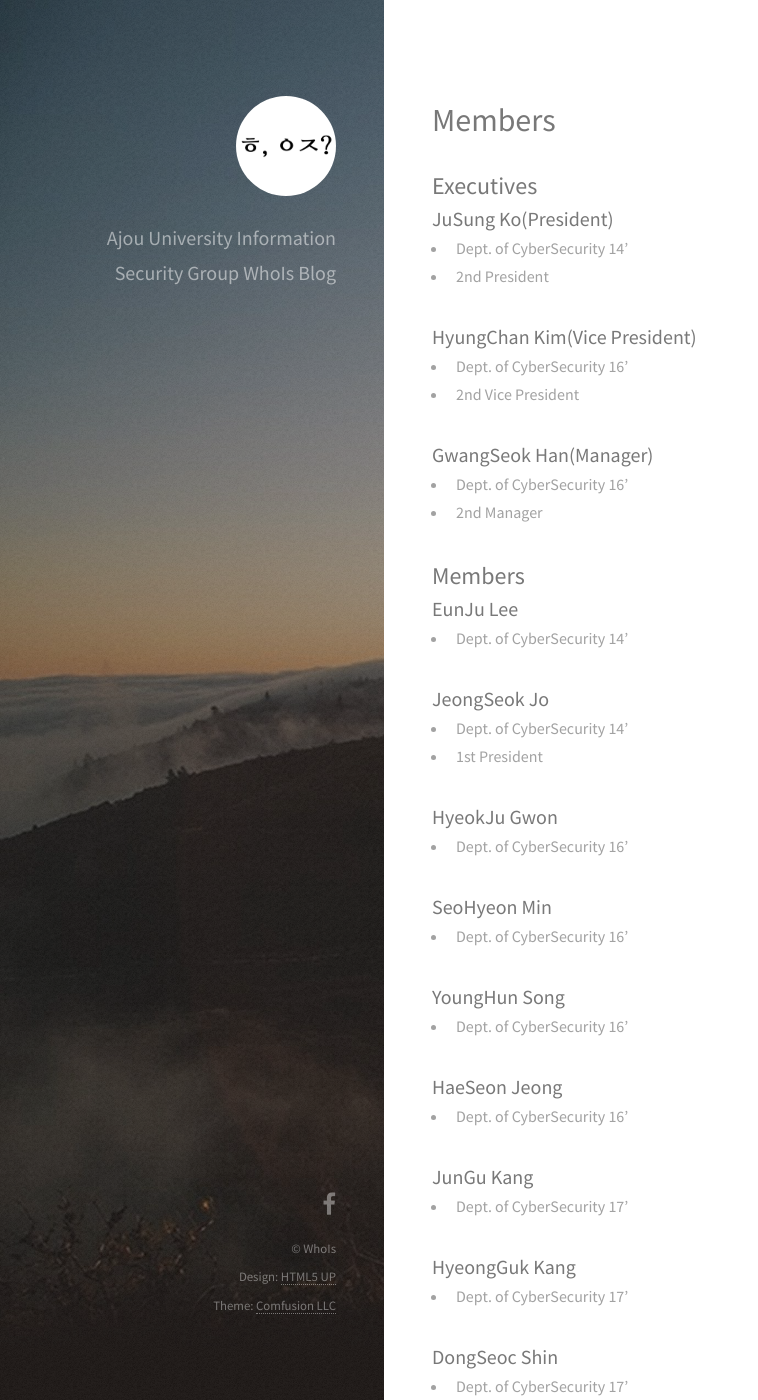
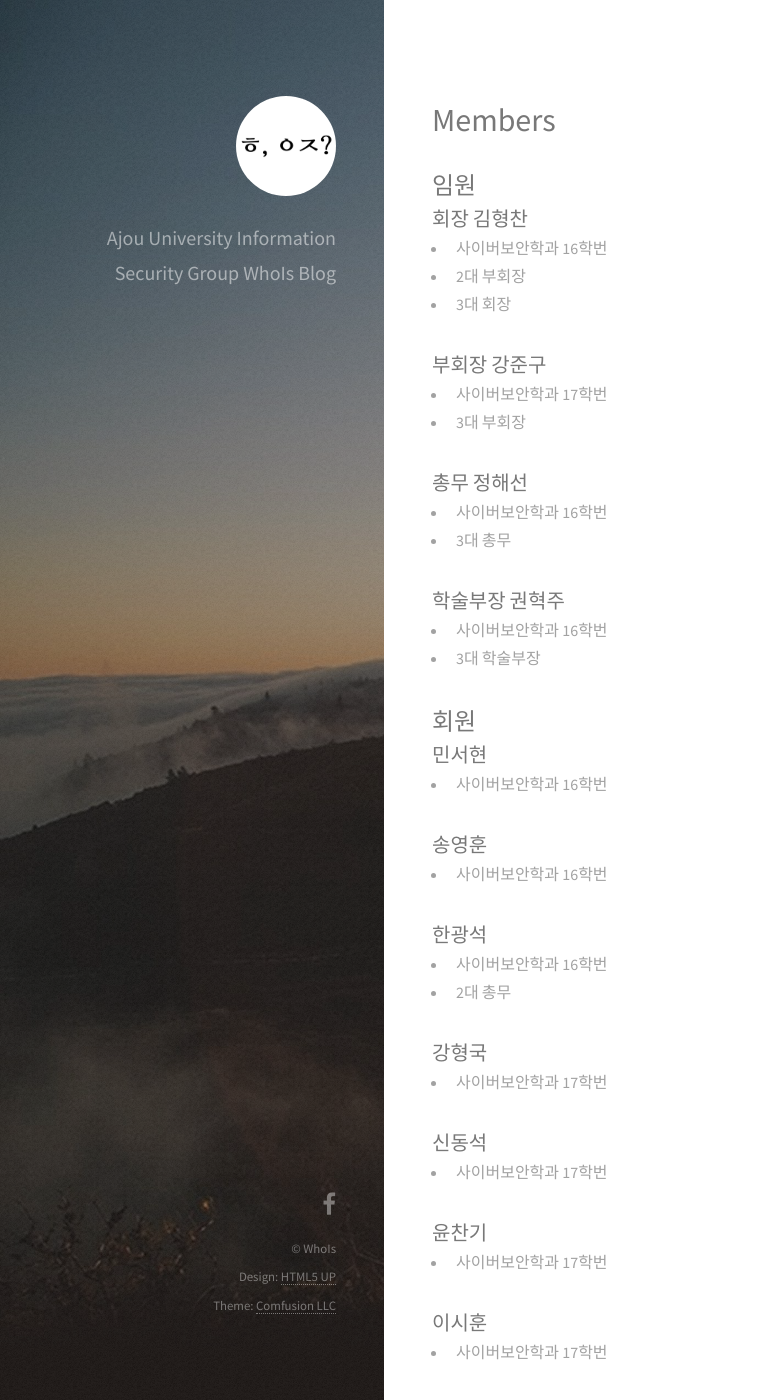
Before and after one commit to ajou-whois/ajou-whois.github.io, a Jekyll site: the page built from members.md, in a window 1280 px wide and 1400 px high. Shown: the whole window, without its empty margins (0-758 px from the left). Built offline with Jekyll 4.4.1, drawn with Linux system fonts in a browser that asks for light colours; nearby versions of some CDN libraries; some of the changed text lies outside the part shown.

Commit message:
Update members

```diff
--- a/members.md
+++ b/members.md
@@ -4,65 +4,65 @@ title: "Members"
 permalink: /members/
 ---
 
-## Executives
+## 임원
 
-### JuSung Ko(President)
-* Dept. of CyberSecurity 14'
-* 2nd President
+### 회장 김형찬
+* 사이버보안학과 16학번
+* 2대 부회장
+* 3대 회장
 
-### HyungChan Kim(Vice President)
-* Dept. of CyberSecurity 16'
-* 2nd Vice President
+### 부회장 강준구
+* 사이버보안학과 17학번
+* 3대 부회장
 
-### GwangSeok Han(Manager)
-* Dept. of CyberSecurity 16'
-* 2nd Manager
+### 총무 정해선
+* 사이버보안학과 16학번
+* 3대 총무
 
-## Members
+### 학술부장 권혁주
+* 사이버보안학과 16학번
+* 3대 학술부장
 
-### EunJu Lee
-* Dept. of CyberSecurity 14'
+## 회원
 
-### JeongSeok Jo
-* Dept. of CyberSecurity 14'
-* 1st President
+### 민서현
+* 사이버보안학과 16학번
 
-### HyeokJu Gwon
-* Dept. of CyberSecurity 16'
+### 송영훈
+* 사이버보안학과 16학번
 
-### SeoHyeon Min
-* Dept. of CyberSecurity 16'
+### 한광석
+* 사이버보안학과 16학번
+* 2대 총무
 
-### YoungHun Song
-* Dept. of CyberSecurity 16'
+### 강형국
+* 사이버보안학과 17학번
 
-### HaeSeon Jeong
-* Dept. of CyberSecurity 16'
+### 신동석
+* 사이버보안학과 17학번
 
-### JunGu Kang
-* Dept. of CyberSecurity 17'
+### 윤찬기
+* 사이버보안학과 17학번
 
-### HyeongGuk Kang
-* Dept. of CyberSecurity 17'
+### 이시훈
+* 사이버보안학과 17학번
 
-### DongSeoc Shin
-* Dept. of CyberSecurity 17'
+### 이재현
+* 사이버보안학과 17학번
 
-### ChanKi Yoon
-* Dept. of CyberSecurity 17'
+### 임재혁
+* 사이버보안학과 17학번
 
-### SeungHyun Lee
-* Dept. of CyberSecurity 17'
+## 졸업생
 
-### SiHoon Lee
-* Dept. of CyberSecurity 17'
+### 고주성
+* 사이버보안학과 14학번
+* 2대 회장
+* 아주대학교 대학원 진학
 
-### JaeHyeon Lee
-* Dept. of CyberSecurity 17'
+### 이은주
+* 사이버보안학과 14학번
 
-### JaeHyuk Lim
-* Dept. of CyberSecurity 17'
-
-## Alumni
-
-* There is no alumni yet.
+### 조정석
+* 사이버보안학과 14학번
+* 아주대학교 대학원 진학
```
